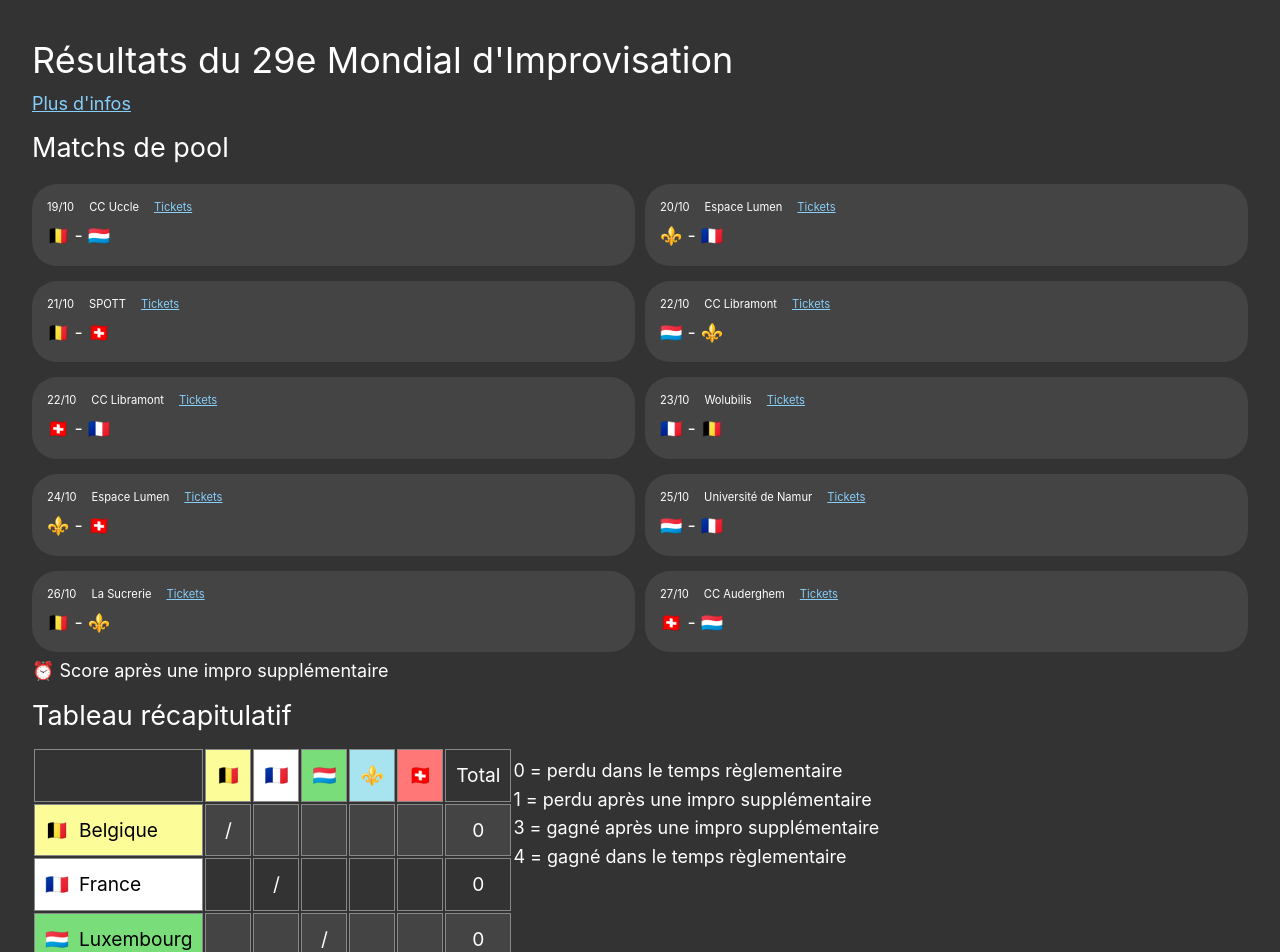
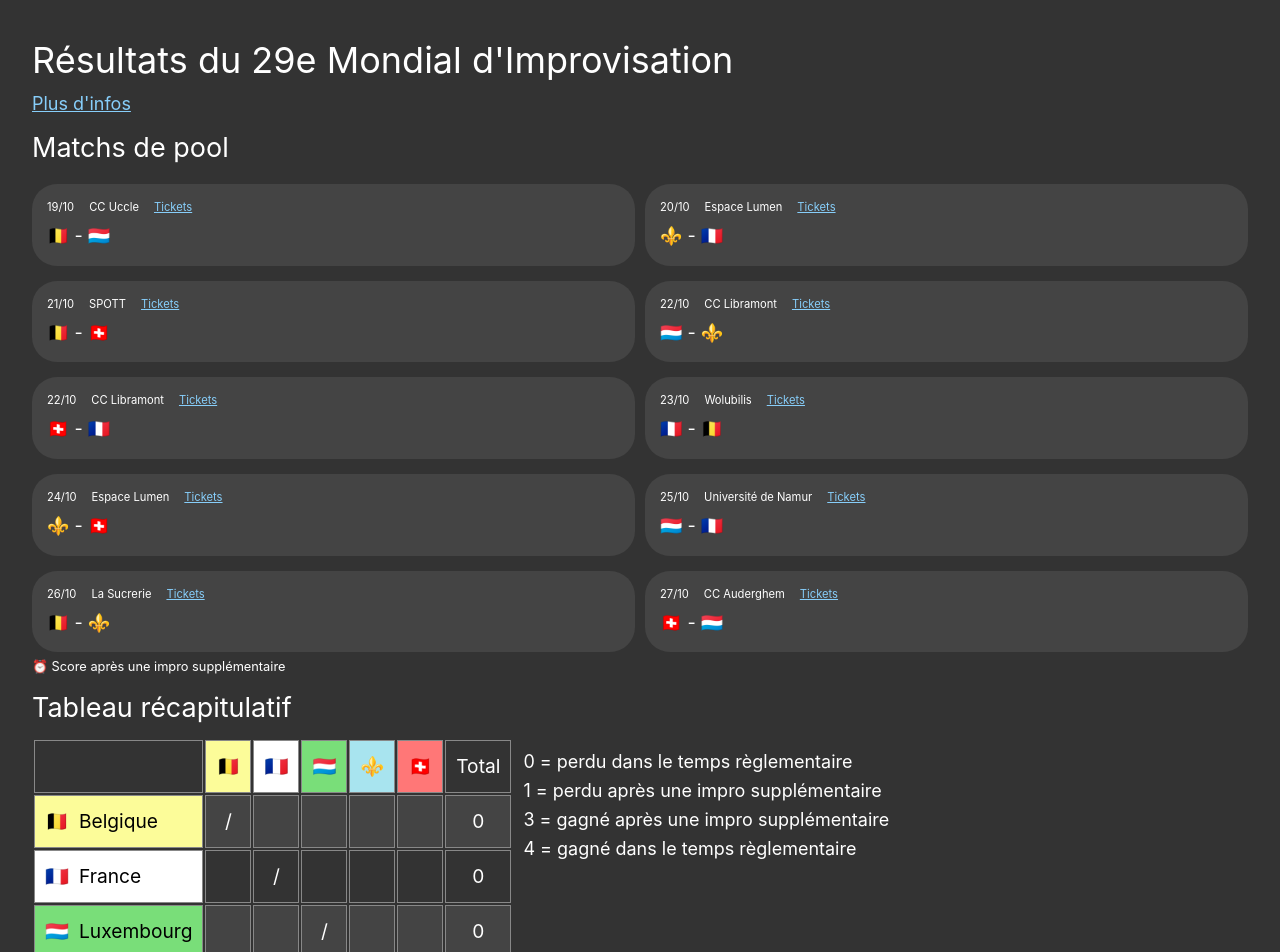
Before and after one commit to tchapeaux/mondial-impro-2023-resultats, a Vue app: page / in a window 1280 px wide. Shown: the top 952 px of the page. Built offline with nearby package versions, Linux system fonts and the light colour scheme.

Commit message:
design tweaks still

```diff
--- a/src/App.vue
+++ b/src/App.vue
@@ -8,6 +8,10 @@ if (new URLSearchParams(window.location.search).get('fakeData')) {
   RESULTS.matchs_pool.forEach((m) => {
     m.score_1 = Math.round(8 + Math.random() * 8)
     m.score_2 = Math.round(8 + Math.random() * 8)
+    if (m.score_2 === m.score_1) {
+      // hack 🤫
+      m.score_2++
+    }
     m.overtime = Math.random() > 0.6
   })
 }
@@ -26,7 +30,7 @@ if (new URLSearchParams(window.location.search).get('fakeData')) {
       :match="match"
     />
   </ul>
-  <p>⏰ Score après une impro supplémentaire</p>
+  <p class="small">⏰ Score après une impro supplémentaire</p>
 
   <h2>Tableau récapitulatif</h2>
   <div class="recap-table">
@@ -63,9 +67,14 @@ h2 {
   padding: 10px 0;
 }
 
+.small {
+  font-size: 0.8rem;
+}
+
 .recap-table {
   display: flex;
   flex-wrap: wrap;
+  gap: 10px;
 }
 
 .recap-table ul {
```
